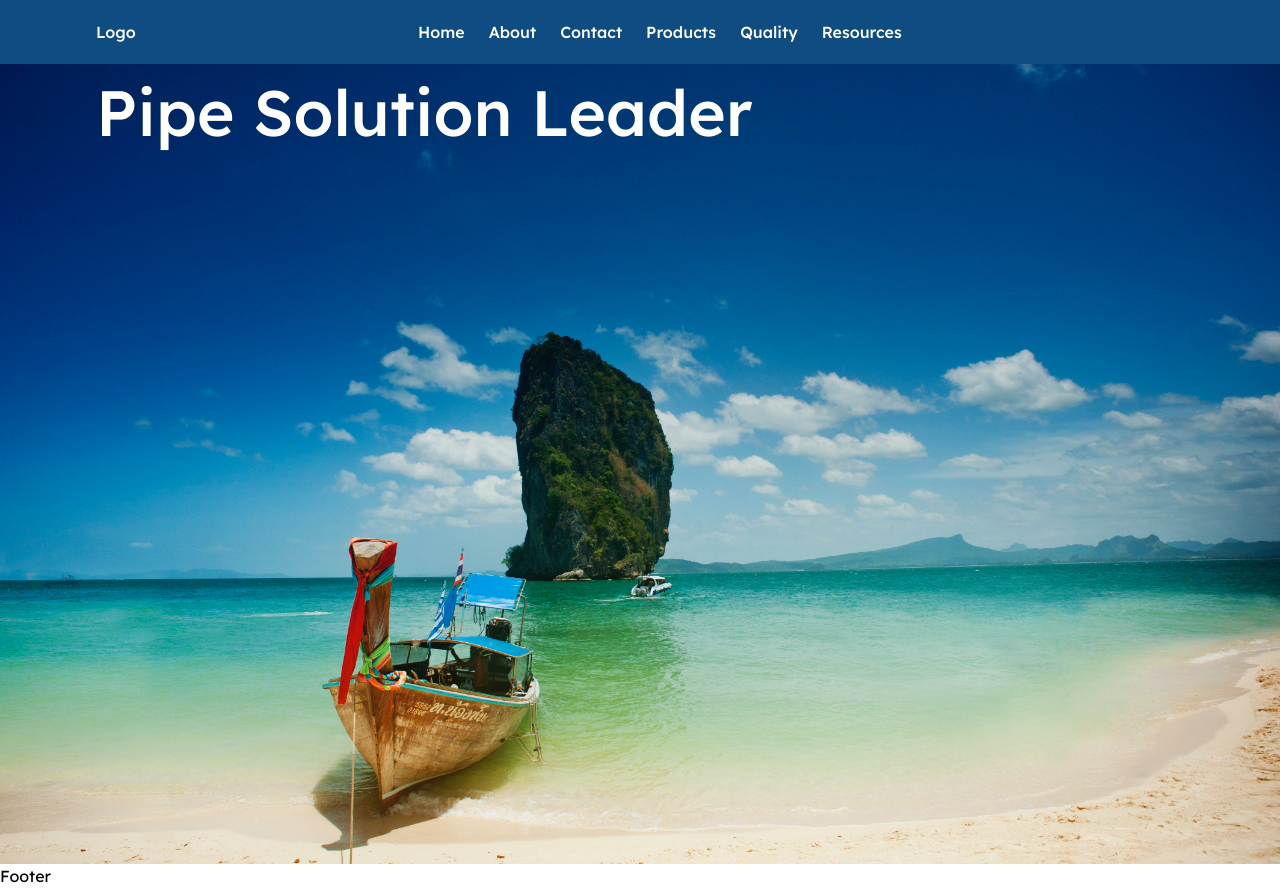
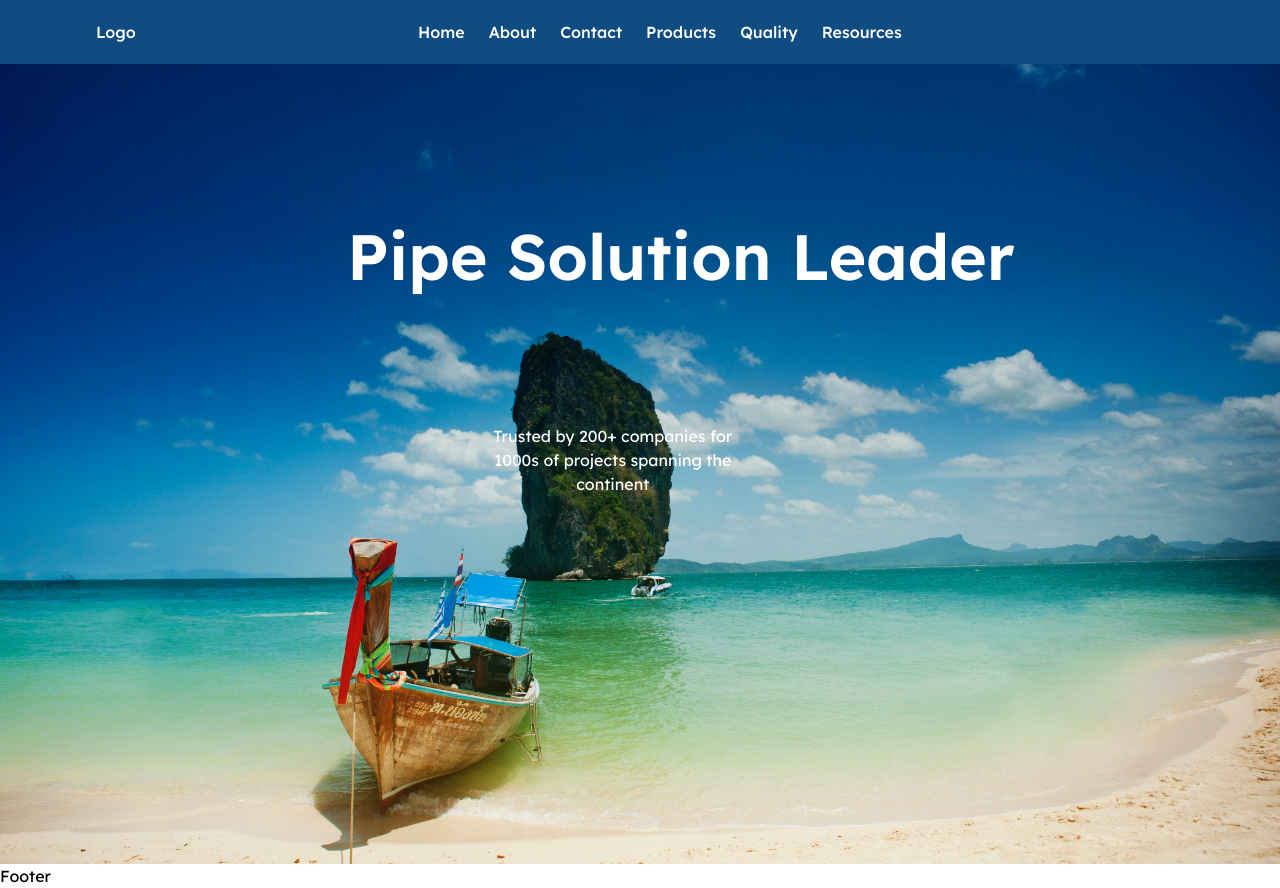
Before and after one commit to asif0008/pipe-solution, a Next.js app: page /about in a window 1280 px wide. Built offline with nearby package versions, Linux system fonts and the light colour scheme.

Commit message:
css update in about section

```diff
--- a/src/app/about/page.js
+++ b/src/app/about/page.js
@@ -7,12 +7,16 @@ const About = () => {
     <>
     <Header />
     <section className='bg-cover bg-center bg-[url("/images/about-img-1.jpg")] h-screen'>
-      <section className='container-size relative'>
+      <section className='container-size relative h-full'>
         <h1
-        className='text-[2rem] sm:text-[3rem] md:text-[4rem] text-white font-medium'
+        className='text-[2rem] sm:text-[3rem] md:text-[4rem] text-white font-semibold absolute top-[18%] left-[20%] translate-y-[0%]
+        translate-x-[5%]'
         >
           Pipe Solution Leader
         </h1>
+        <p className='text-md text-center w-full md:w-[25%] text-white absolute top-[40%] left-[28%] translate-y-[55%] translate-x-[28%]'>
+        Trusted by 200+ companies for 1000s of projects spanning the continent
+        </p>
       </section>
       {/* <Image src="" width={100} height={100} /> */}
     </section>
```
